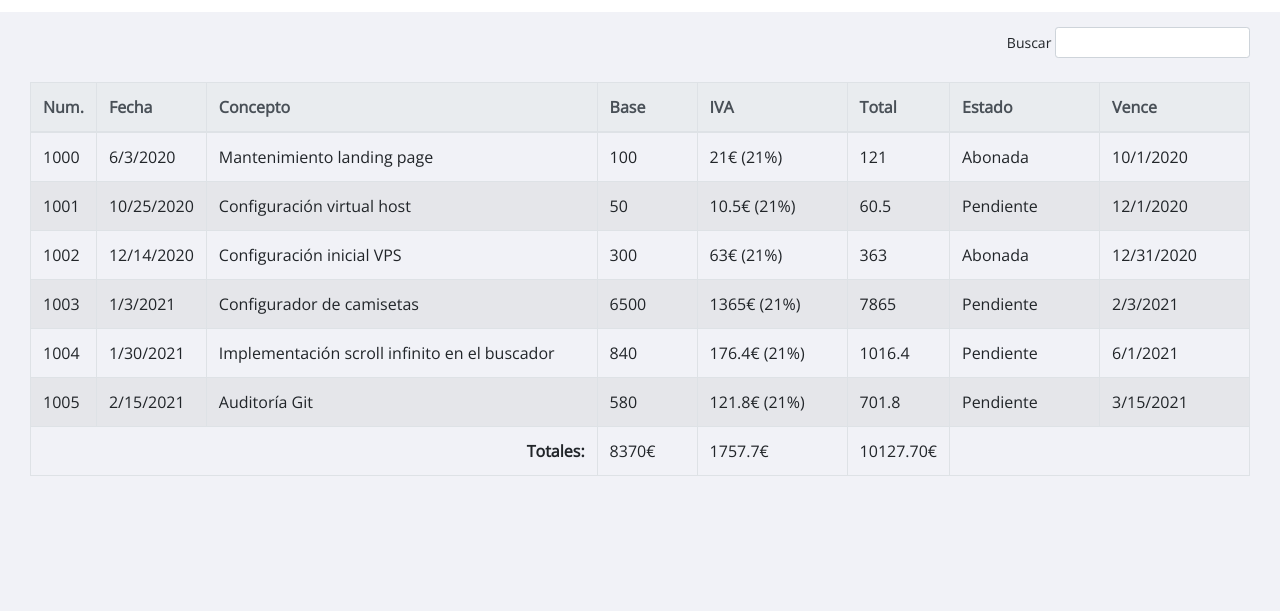
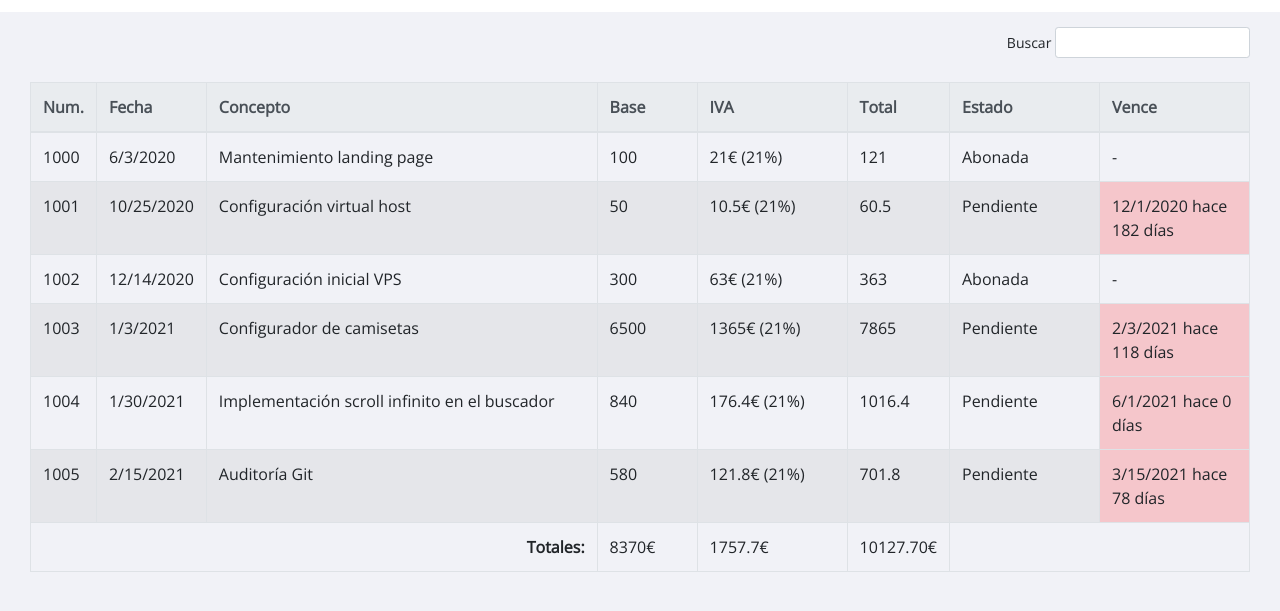
Before and after one commit to r-navarrouribe/c2-ejercicio-13-grup-A, a website with bundled scripts: page index.html in a window 1280 px wide. Shown: the part 59-670 px from the top of the page. Built offline with nearby package versions, Linux system fonts and the light colour scheme.

Commit message:
Calculador de días en vencimiento y color de fondo adaptable

```diff
--- a/estilos.css
+++ b/estilos.css
@@ -231,3 +231,11 @@ button[type="submit"] {
 .fila-molde {
   display: none;
 }
+
+.fondo-rojo {
+  background-color: #f5c6cb;
+}
+
+.fondo-verde {
+  background-color: #c3e6cb;
+}
--- a/js/index.js
+++ b/js/index.js
@@ -42,7 +42,24 @@ for (const {
 
   const vencimientoFactura = filaElemento.querySelector(".vence");
   const pasarFechaVencimiento = new Date(vencimiento);
-  vencimientoFactura.textContent = pasarFechaVencimiento.toLocaleDateString();
+
+  if (abonada) {
+    vencimientoFactura.textContent = "-";
+    vencimientoFactura.classList.remove("fondo-rojo");
+    vencimientoFactura.classList.remove("fondo-verde");
+  } else if (pasarFechaVencimiento > new Date()) {
+    vencimientoFactura.textContent = `${pasarFechaVencimiento.toLocaleDateString()} faltan ${Math.floor(
+      (pasarFechaVencimiento - new Date()) / 86400000
+    )} días`;
+    vencimientoFactura.classList.add("fondo-verde");
+    vencimientoFactura.classList.remove("fondo-rojo");
+  } else {
+    vencimientoFactura.textContent = `${pasarFechaVencimiento.toLocaleDateString()} hace ${Math.floor(
+      (new Date() - pasarFechaVencimiento) / 86400000
+    )} días`;
+    vencimientoFactura.classList.add("fondo-rojo");
+    vencimientoFactura.classList.remove("fondo-verde");
+  }
 
   // Concepto
 
```
